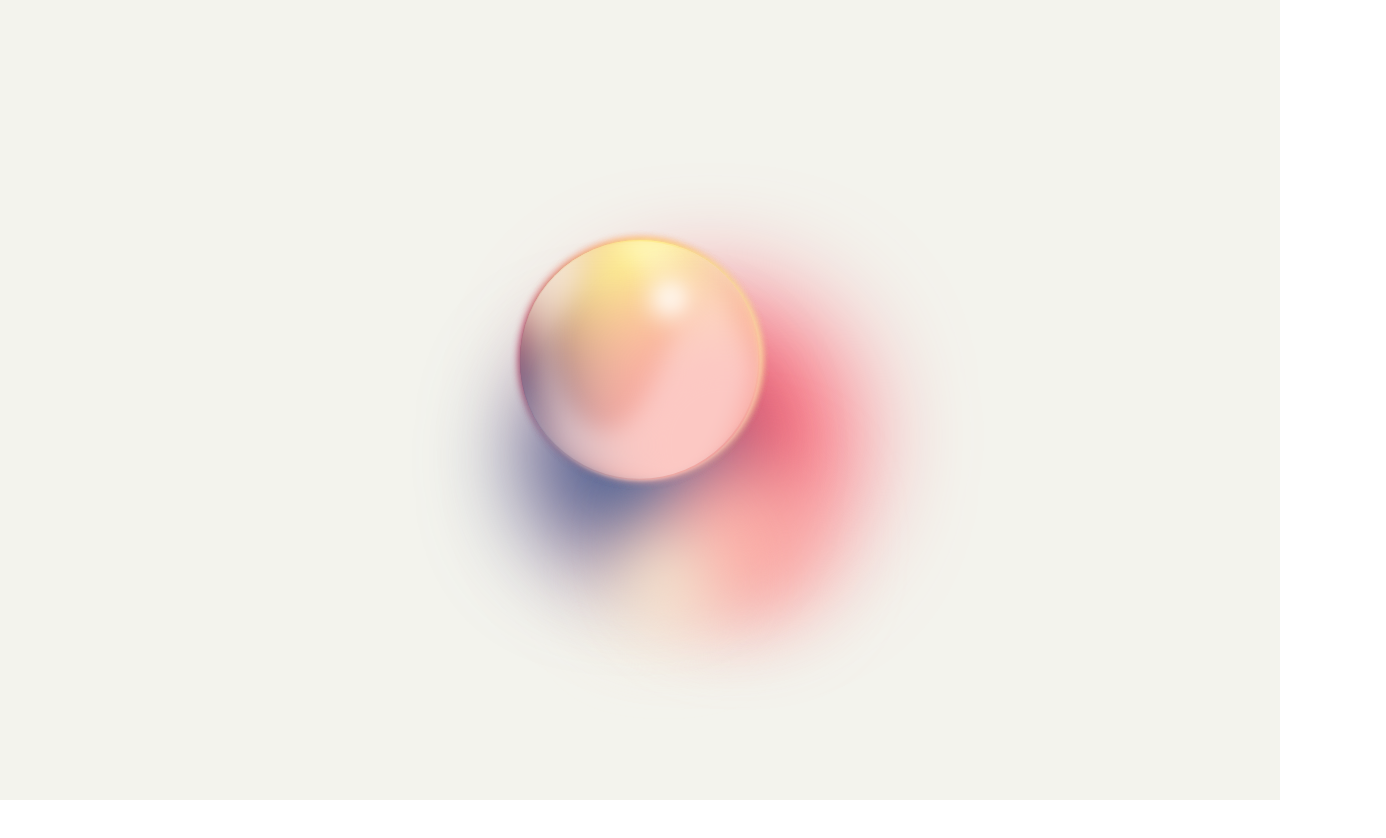
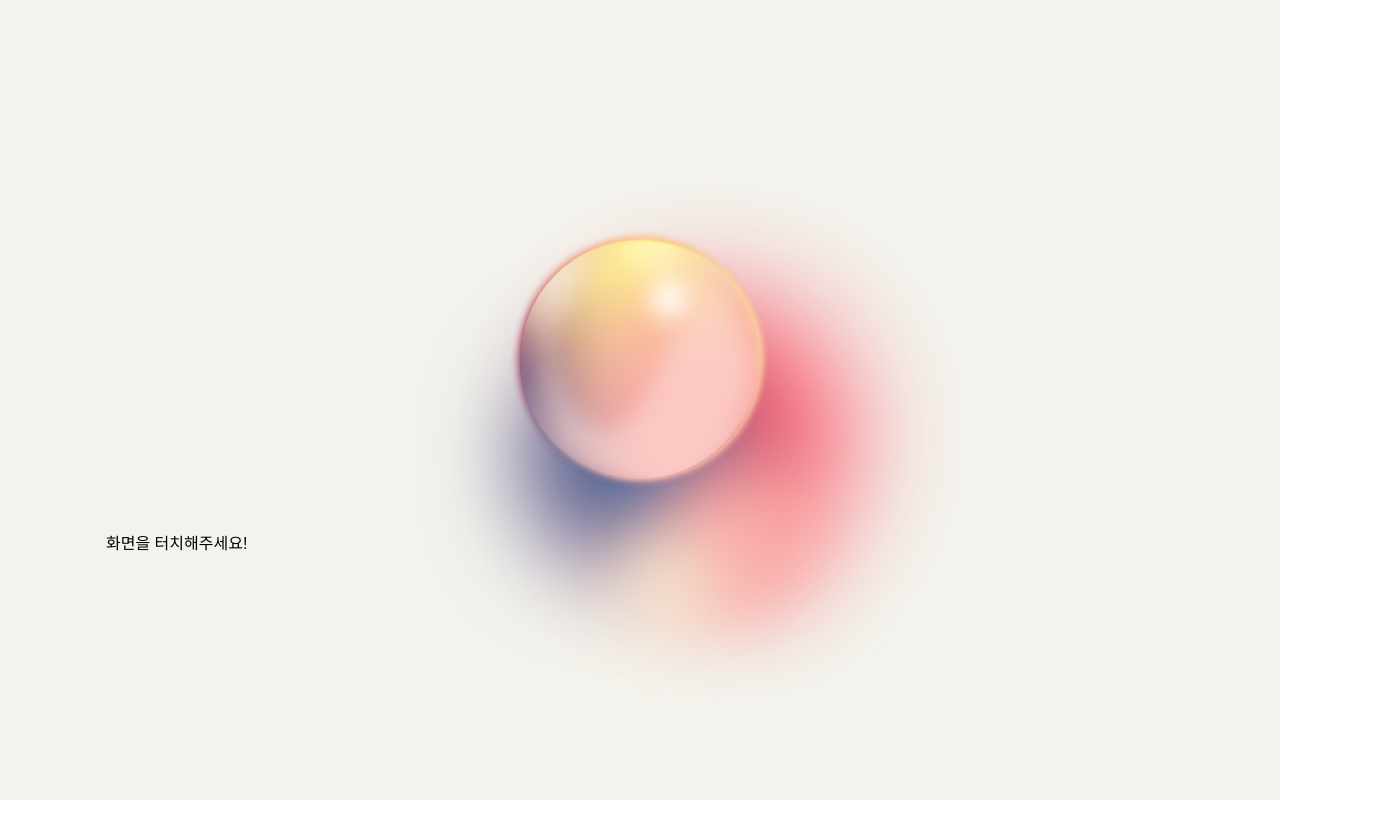
Before and after one commit to KMU-WINK/dark-chapter-web, a React (Create React App) app: page /gotoGemstone in a window 1280 px wide. Shown: the top 838 px of the page, 1386 px wide, since content can reach past the window. Built offline with nearby package versions, Linux system fonts and the light colour scheme; a web font is replaced by a local one.

Commit message:
add overcome interaction

```diff
--- a/src/component/modal/PopUp.js
+++ b/src/component/modal/PopUp.js
@@ -36,7 +36,7 @@ function PopUp(props) {
                 }, 3000);
                 break;
             case "overcome":
-                history.push('/gemstone');
+                history.push('/generateGemstone');
                 break;
         }
     }
--- a/src/pages/GenerateGemstone.js
+++ b/src/pages/GenerateGemstone.js
@@ -10,6 +10,7 @@ const GenerateGemstone = () => {
     }, 3000);
 
     return <Wrap>
+        <Wrap1>
             <Wrap2>
                 <PaletteCircle
                     width={240} height={240}
@@ -18,6 +19,7 @@ const GenerateGemstone = () => {
                     feeling={[28,14,21,7]}
                 />
             </Wrap2>
+        </Wrap1>
     </Wrap>
 }
 
@@ -25,15 +27,22 @@ export default GenerateGemstone;
 
 const FadeOut = keyframes`
     0% { opacity: 1; }
-    50% { opacity: 0.5; }
     100% { opacity: 0; }
 `
-
 const Wrap = styled.div`
   height: 100vh;
   width: 100%;
+  display: flex;
+  position: absolute;
+  background: #F3F3ED;
+`
+
+const Wrap1 = styled.div`
+  height: 100vh;
+  width: 100%;
+  position: relative;
   background: #2C2C38;
-  animation: ${FadeOut} 3s infinite;
+  animation: ${FadeOut} 3s;
 `
 
 const Wrap2 = styled.div`
--- a/src/pages/gotoGemstone.js
+++ b/src/pages/gotoGemstone.js
@@ -1,9 +1,14 @@
-import styled from "styled-components";
+import styled, {keyframes} from "styled-components";
 import GemstoneCircle from "../component/circle/GemstoneCircle";
 import React from "react";
 
 const GotoGemstone = () => {
-    return <Wrap>
+    const gemstone = () =>{
+        window.location.href ='/gemstone'
+    }
+
+    return <Wrap className={"jejugothic"}>
+        <Wrap2>
         <GemstoneCircle
             size={240}
             sympathyFeeling={[50,30,27,20]}
@@ -15,15 +20,47 @@ const GotoGemstone = () => {
             paletteColor={["#FF2036FF","#366197FF","#FFF890FF","#faaba4"]}
             paletteFeeling={[40,10,30,20]}
         />
+        </Wrap2>
+        <ClickMessage onClick={gemstone}>화면을 터치해주세요!</ClickMessage>
     </Wrap>
 }
 
 export default GotoGemstone;
 
+const FadeIn = keyframes`
+    0% { opacity: 0; }
+    100% { opacity: 1; }
+`
+
 const Wrap = styled.div`
+`
+
+const Wrap2 = styled.div`
+  position: relative;
   height: 100vh;
   width: 100%;
   display : flex;
   justify-content: center;
   padding-top: 240px;
+  animation: ${FadeIn} 3s;
 `
+
+const TextFadeIn = keyframes`
+  0% {
+  opacity: 0;
+  transform: translateY(20px);
+  }
+  100% {
+  opacity: 1;
+  transform: none;
+  }
+`
+
+const ClickMessage = styled.div`
+  position: absolute;
+  top: 530px;
+  left: 106px;
+  width: 100%;
+  color: black;
+  animation: ${TextFadeIn} 3s;
+`
```
Lines whose indentation alone changed are shown as unchanged.
